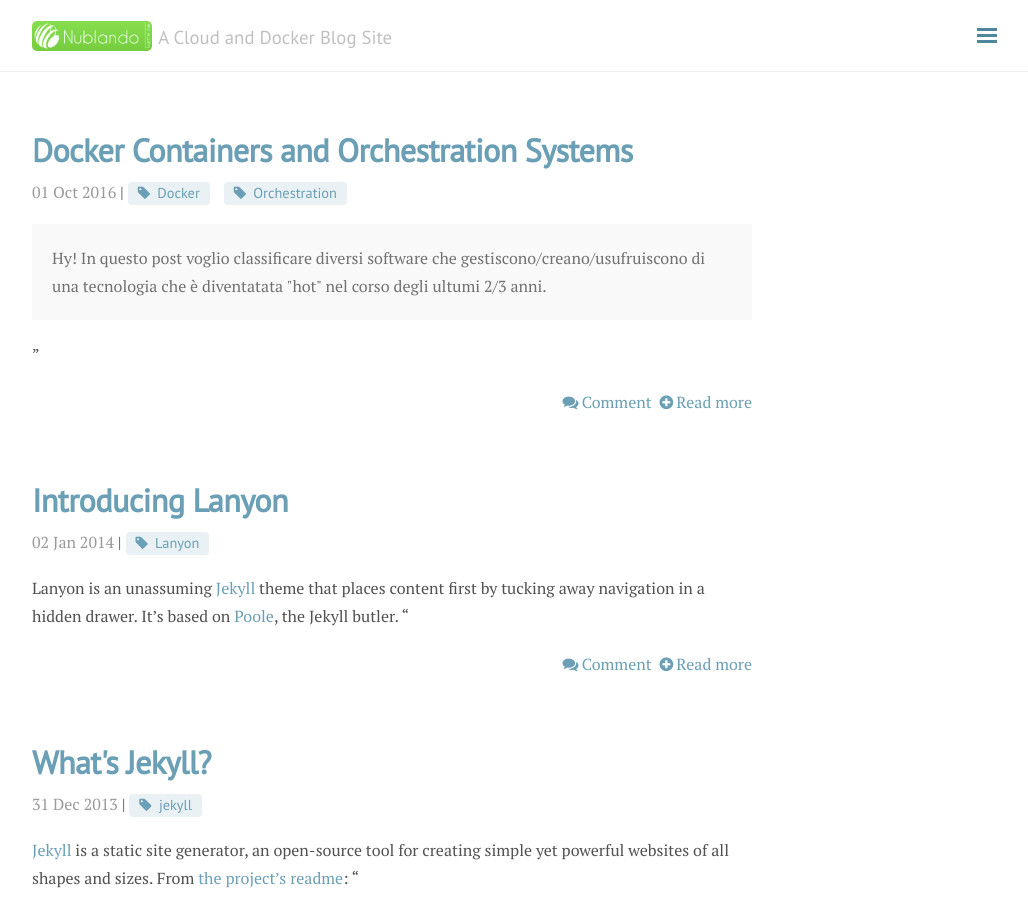
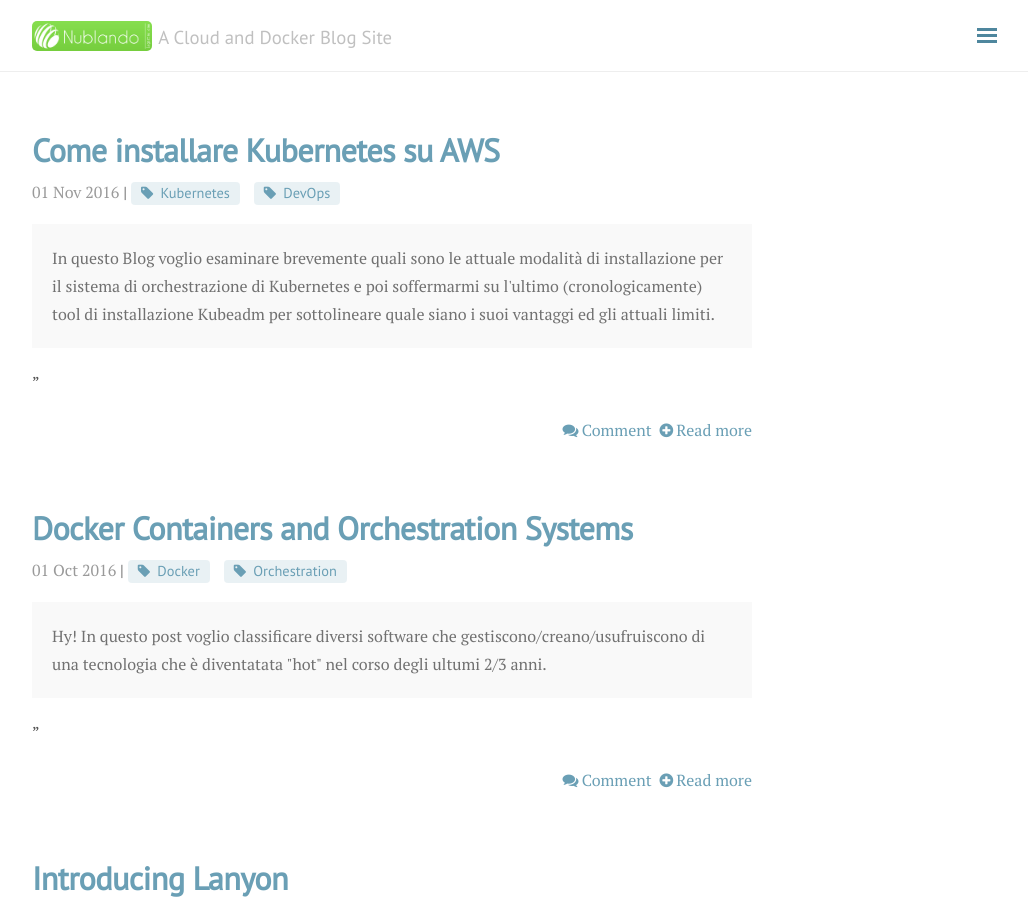
Before and after one commit to proj4spes/enri.github.io, a Jekyll site: the page built from blog/index.html, in a window 1280 px wide and 900 px high. Shown: the whole window, without its empty margins (248-1276 px from the left). Built offline with Jekyll 4.4.1, drawn with Linux system fonts in a browser that asks for light colours; nearby versions of some CDN libraries; the list of posts is cut into pages by our own code; comment, search, counter and statistics services are not loaded; some of the changed lines change nothing that is shown.

Commit message:
kube on aws with kubeadm

````diff
--- a/_config.yml
+++ b/_config.yml
@@ -53,8 +53,8 @@
 
 hero:
   image: /public/img/cloud-1.jpg
-  caption: The Cloud is pervasive .. although we do not realize.
-  Intro: A Blog Site to Explain to myself Cloud Concepts . Cloud is a computing abstraction  to accomplish new processes and analisys on a huge amount of data, often generated by the Cloud itself, but it is also a set of tools can be used to improve the Cloud's behaviour  itself. So i'd like to understand iin deep how these tools operate and then back to understand how they can be used to modify the current  life's processes.
+  caption: The Cloud is pervasive .. although we do not realize it.
+  Intro: A Blog Site to Explain to myself Cloud Concepts . Cloud is a computing abstraction  to accomplish new processes and analisys on a huge amount of data, often generated by the Cloud itself, but it is also a set of tools can be used to improve the Cloud's behaviour  itself. So i'd like to understand in deep how these tools operate and then back to understand how they can be used to modify the current  life's processes.
 # Puglins
 mathjax: true # whether support mathjax
 google_analytics_token: 'UA-00000000-1' # leave blank if you don't want google analytics
--- /dev/null
+++ b/_posts/2016-11-01-Kubernetes-on-AWS-with-Kubeadm.md
@@ -0,0 +1,391 @@
+---
+layout: post
+title: Come installare Kubernetes su AWS
+tags:
+- Kubernetes
+- DevOps
+categories:
+- Cloud
+---
+
+
+<div class="message">
+  In questo Blog voglio esaminare  brevemente quali sono le attuale modalità di installazione per il sistema di orchestrazione di Kubernetes  e poi soffermarmi
+su l'ultimo (cronologicamente) tool di installazione Kubeadm per sottolineare quale siano i suoi vantaggi ed gli attuali limiti.
+</div>
+"<!-- more -->"
+ Iniziamo con il dire che la parte di installazione di kubernetes ha una particolare imporanza per lo sviluppo (in termini di percentuali di mercato) per il prodotto in questione; questo per 2 motivi :
+-  il competitor attuale principale ovvero Docker essenzialmente viene installato, indipendentemente dal fatto che l'Host sia fisico  o in virtuale in Coud)   in 2 soli modi : a mano  (tramite il package manager di riferimento del OS Host ) o tramite Docker-Machine. Questo è possibile in quanto il cluster di  Docker (swarm) è "auto-contenente" (un esempio ne è  il load balancing interno) mentre la componente Docker engine è  lo standard DeFacto per i container ed è molto facile sia da installare sia da integrare in altri prodotti (semistrutturati come DCOS/Mesos ad esempio).
+
+ Questo in effetti  si traduce anche in  una strategia di sviluppo dei 2 prodotti  : ad applicazioni interagenti  (loosly coupled) per Docker od applicazione  a moduli strettamente connessi/integrati per kubernetes.
+
+- Kubernetes si presenta e si presenterà sempre più come piattaforma (di sviluppo/integrazione) di Container per altri sistemi di più ampio respiro (Openstack ad esempio) e per questo motivo (oltre a quelli sopracitati di strategia di sviluppo)  le modalità di installazioni/migrazioni della singola componente devono essere ben definite .
+
+Nonostante quanto detto attulamente kubernetes si installa in un quantità di maniere differenti a seconda della piattaforma ospitante (anche se in effetti si riducono essenzialmente a 2/3 modalità e  utilizzanti i soliti 2/3 tool di deployment..salt, ansible, chief oltre ai sistemi di template quali CloudFormation per i cloud Provider. Questo perchè effettivamente Kubernetes è un progetto più giovane rispetto a Docker , sia perchè la community è molto più vasta e meno controllata rispetto a quella di Docker sia perchè infine il livello di integrazione di kubernetes con i sistemi che lo "ospitano" è sicuramente superiore a quello di Docker ( e varia anche a secondo della piattaforma dove possiamo dire che ad oggi il livello di integrazione maggiore ovviamente si ha con Google Container Engine).
+
+Infine bisogna dire che comunque questa fase di anarchia giovanile stà velocemente  decrescendo infatti volendo idendificare tre fasi per installare kubernetes :
+
+1) Provisioning dei sistemi
+
+2) deployment delle componenti del sistema
+
+3) integrazione / riconoscimento / discovery/autenticazione delle componenti stesse
+
+la prima fase ovviamante manterrà delle differenze (magari nascoste da tool multi-provider quali Terraform) mentre le altre 2 fasi saranno risolte in modo univoco utilizzando tools quali **KubeAdm** o **Kops** che sfruttano i Manifest (come i Configuration Files ma per le componenti si sistema), gli oggetti Deamonset(.yaml) e  l'engine dei pod (kubelet ) per "costruire" il sistema.
+In questo Blog porterò l'esempio di un' installazione di un cluster kubernetes con il tool Kubeadm su Aws  illustrandone (secondo me ) i pregi ed i limiti.
+
+> Nella release 1.4 (settembre 2016) kubernetes introduce il comando Kubeadm, il quale riduce la fase di start del cluster a soli 2 comandi : kubeadm init (da eseguire sul nodo aster) e kubeadm join (da eseguire sui nodi worker) . Questi 2 comeandi corrispondono ale fasi 2) e 3) sopracitate, mentrec il provisioning dei nodi verrà effettuato con Terraform che creerà l'infrastruttura AWS-VPC, i nodi e lancerà (tramite "user data" Aws anche  i suddetti commandi .Tale semplificazione si è raggiunta anche tramite la creazione di package apt-get e yum per i principali componenti (kublet, kubeadm, kubectl, kubernetes-cni) e la creazione di Deamonset per molti add-ons ultimo tra i quali quello per la rete Weave nel nostro caso.
+Altra feature introdotta in alpha in rel.1.4 ed adottata da Kubeadm è il TLS boostrap API, ovvero una lib per facilitare l'attivazioni di TLS  verso la componente "API server" (sul master) da parte dei kubelet (sui nodi). Questa API richiede una firma di tipo Token Cryptato (costruito esternamente e inietttato sia nel master che nei nodi) per attivare le procedure di instaurazione dei TLS (csr-certificate signing request). Vediamo di seguito come installare il cluster.
+
+## Come installare
+
+### Prerequisiti
+
+Bisogna avere installato Terraform , aws cli (ed avere un account AWS ) , python
+
+### Macro step  per l'installazione
+
+- Generare il token :
+```bash
+ python -c 'import random; print "%0x.%0x" % (random.SystemRandom().getrandbits(3*8), random.SystemRandom().getrandbits(8*8))'
+```
+Il token verrà iniettato tramite Terraform nelle user_data delle istanze aws per il master ed i worker (nodi)
+
+- Generare le keys ssh
+``ssh-keygen -f k8s-kubeadm-test`` . le ssh-key verranno  installate su tutti i nodi
+
+- Esegui Terraform plan :
+``Terraform plan -var k8s-ssh-key="$(cat k8s-kubeadm-test.pub)" -var 'k8stoken=<token>'
+``
+- Esegui Terraform apply :
+``terraform apply  -var k8s-ssh-key="$(cat k8s-kubeadm-test.pub)" -var 'k8stoken=<token>'``
+
+- Collegati con ssh al master (vedi output di terraform) :``ssh ubuntu@$(terraform output ip o DNS ) -i k8s-kubeadm-test``
+
+
+- esegui sul master :
+ ``$ kubectl get nodes``
+per verificare che il cluster e tutti i worker siano attivi. La risposta dovrebbe essere simile alla seguente:
+
+{% highlight js %}
+NAME             STATUS    AGE
+ip-10-0-100-52   Ready     1d
+ip-10-0-100-53   Ready     1d
+ip-10-0-100-93   Ready     1d
+{% endhighlight %}
+
+**Complimenti se il risultato è quello qui sopra  hai appena installato un cluster di 2 nodi  kubernetes ed un master su altrettante istanze (VM os ubuntu 16.04) AWS .** Le istanze sono state attivate su 2 AZ differenti della region Irland (eu-west-1) in 2 subnet differenti . Inoltre, essendo la VPC non di default è stato attivato un internet gateway e relative tabelle di routing per le 2 subnet.
+**Ma...c'è sempre un ma, specialmente per i software rilasciati in alpha infatti tra i limiti più importanti  di kubeadm vi è l'impossibilità di creare loadBalancer (di tipo elb AWS gestito da kubernetes) e di supportare i PersistentVolume (integrabile con ebs AWS) oltre a non supportare un cluster di master (e di etcd) e un CA temporanea.**
+
+ Quindi se volessi creare un servizio che opera su più nodi dovrei dovrei definirmi un ingress usando sistemi quali nginx o  traefik oppure attivare l'ELB di Aws previo descrizione del servizio in qualche file di configurazione (da capire come fanno gli altri tools d'installazione!!) . Opto per una soluzione molto più semplice (anche se molto meno elegante) : creo un ASG (AutoScalingGroup) AWS , i worker li metto sotto l'ASG  e per ogni servizio kubernetes che creo (con TYPO= NodePort) aggiungo un listener ed  un healty check sulla porta (per il primo servizio creo ache l'elb) degli hosts che mi viene restituita dal "describe svc".
+> Intanto notiamo subito un particolare : se cambio il numero di istanze nell'ASG (aumentandolo di 1 ad esempio) usando terraform ( che mantiene lo stato ed esegue l'incremento) la nuova istanza esegue il "Kubeadm join" in user_data , quindi attiva il Daemonset di rete Weave ed a tutti gli effetti in cluster in rete con tutti gli altri nodi. Quindi Terraform (pur con qualche problema a mantenere lo stato a fronte di alcuni destroy) , in questo caso continua a mantenere lo stato -quindi continua ad essere documento di riferimento del cluster e allo stesso tempo è strumento di ampliamento (in termini di deployment di macchine fisiche) del cluster kubernetes (**Questa caratteristica è unica tra le modalità di installazione di kubernetes al di fuori di Google GCA , sia per features di Kubeadm sia per feature di terraform**)
+
+Vediamo ora il come viene effettuato il deployment AWS in terrraform ed il provisioning tramite user_data.
+{% highlight js %}
+
+/*
+test  kubeadm
+*/
+
+provider "aws" {
+  access_key = "${var.access_key}"
+  secret_key = "${var.secret_key}"
+  region     = "${var.region}"
+}
+
+# Key pair for the instances
+resource "aws_key_pair" "ssh-key" {
+  key_name = "k8s"
+  public_key = "${var.k8s-ssh-key}"
+
+  lifecycle {
+    create_before_destroy = true
+  }
+}
+
+resource "aws_vpc" "main" {
+    cidr_block = "10.0.0.0/16"
+    enable_dns_hostnames = true
+
+    tags {
+        Name = "TF_Kube"
+    }
+}
+
+resource "aws_internet_gateway" "gw" {
+    vpc_id = "${aws_vpc.main.id}"
+
+    tags {
+        Name = "TF_Kube"
+    }
+}
+
+resource "aws_route_table" "r" {
+    vpc_id = "${aws_vpc.main.id}"
+    route {
+        cidr_block = "0.0.0.0/0"
+        gateway_id = "${aws_internet_gateway.gw.id}"
+    }
+
+    depends_on = ["aws_internet_gateway.gw"]
+
+    tags {
+        Name = "TF_Kube"
+    }
+}
+
+resource "aws_route_table_association" "publicA" {
+    subnet_id = "${aws_subnet.publicA.id}"
+    route_table_id = "${aws_route_table.r.id}"
+}
+
+resource "aws_route_table_association" "publicB" {
+    subnet_id = "${aws_subnet.publicB.id}"
+    route_table_id = "${aws_route_table.r.id}"
+}
+
+
+resource "aws_subnet" "publicA" {
+    vpc_id = "${aws_vpc.main.id}"
+    cidr_block = "10.0.100.0/24"
+    availability_zone = "eu-west-1a"
+
+
+    tags {
+        Name = "TF_kube"
+    }
+}
+
+resource "aws_subnet" "publicB" {
+    vpc_id = "${aws_vpc.main.id}"
+    cidr_block = "10.0.101.0/24"
+    availability_zone = "eu-west-1b"
+
+
+    tags {
+        Name = "TF_kube"
+    }
+}
+
+
+resource "aws_security_group" "kubernetes" {
+  name = "kubernetes"
+  description = "Allow inbound ssh traffic"
+  vpc_id = "${aws_vpc.main.id}"
+
+  ingress {
+      from_port = 22
+      to_port = 22
+      protocol = "tcp"
+      cidr_blocks = ["0.0.0.0/0"]
+  }
+
+  ingress {
+      from_port = 0
+      to_port = 0
+      protocol = "-1"
+      cidr_blocks = ["10.0.100.0/24"]
+  }
+
+  ingress {
+      from_port = 0
+      to_port = 0
+      protocol = "-1"
+      cidr_blocks = ["10.0.101.0/24"]
+  }
+
+  egress {
+      from_port = 0
+      to_port = 0
+      protocol = "-1"
+      cidr_blocks = ["0.0.0.0/0"]
+  }
+
+  tags {
+    Name = "kubernetes"
+  }
+}
+
+data "template_file" "master-userdata" {
+    template = "${file("${var.master-userdata}")}"
+
+    vars {
+        k8stoken = "${var.k8stoken}"   			/* var d'ambiente per quando viene eseguita in init la user_data i.e. var rendered*/
+    }
+}
+
+data "template_file" "worker-userdata" {
+    template = "${file("${var.worker-userdata}")}"
+
+    vars {
+        k8stoken = "${var.k8stoken}"
+        masterIP = "${aws_instance.k8s-master.private_ip}" /* var d'ambiente per quando viene eseguita in init la user_data*/
+    }
+}
+
+resource "aws_instance" "k8s-master" {
+  ami           = "ami-0d77397e"
+  instance_type = "t2.micro"
+  subnet_id = "${aws_subnet.publicA.id}"
+  user_data = "${data.template_file.master-userdata.rendered}"
+  key_name = "${aws_key_pair.ssh-key.key_name}"
+  associate_public_ip_address = true                  /*  only to test*/
+  vpc_security_group_ids = ["${aws_security_group.kubernetes.id}"]
+
+   depends_on = ["aws_internet_gateway.gw"]
+
+  tags {
+      Name = "[TF] k8s-master"
+  }
+}
+
+
+
+/*resource "aws_elb" "web-elb" {
+  name = "my-load-balancer"
+   COMMENTATO : l'ELB lo CREAMO A MANO*/
+#  The same availability zone as our instances
+   #availability_zones = ["${split(",", var.availability_zones)}"]
+    /*security_groups = ["${aws_security_group.kubernetes.id}"]
+    subnets = ["${aws_subnet.publicA.id}","${aws_subnet.publicB.id}"]
+
+   listener {
+     instance_port     = 31409          in effetti l'elb si potrebbe creare a priori e
+     instance_protocol = "http"         quando crei il servizio inponi di usare la porta
+     lb_port           = 80             che hai usato qui -- a questo punto gestisci tu il
+					range di porte NodePort
+     lb_protocol       = "http"
+   }
+
+   health_check {
+     healthy_threshold   = 2
+     unhealthy_threshold = 2
+     timeout             = 3
+     target              = "HTTP:31409/"
+    interval            = 30
+  }
+
+
+} COMMENTATO : l'ELB lo CREAMO A MANO*/
+
+resource "aws_autoscaling_group" "web-asg" {
+#  availability_zones   = ["${split(",", var.availability_zones)}"]
+  name                 = "terraform-example-asg"
+  max_size             = "${var.asg_max}"
+  min_size             = "${var.asg_min}"
+  health_check_grace_period = 300
+  health_check_type = "EC2"
+  desired_capacity     = "${var.asg_desired}"
+  force_delete         = true
+  launch_configuration = "${aws_launch_configuration.web-lc.name}"
+#   load_balancers       = ["${aws_elb.web-elb.name}"]
+
+  vpc_zone_identifier = ["${aws_subnet.publicA.id}","${aws_subnet.publicB.id}"]
+  depends_on = ["aws_internet_gateway.gw"]
+  tag {
+    key                 = "Name"
+    value               = "web-asg"
+    propagate_at_launch = "true"
+  }
+}
+
+resource "aws_launch_configuration" "web-lc" {
+  name          = "terraform-example-lc"
+  image_id      = "ami-0d77397e"
+  instance_type = "t2.micro"
+  # Security group
+  security_groups = ["${aws_security_group.kubernetes.id}"]
+  user_data       = "${data.template_file.worker-userdata.rendered}"
+  key_name        = "${aws_key_pair.ssh-key.key_name}"
+  lifecycle {
+      create_before_destroy = true
+  }
+}
+
+{% endhighlight %}
+Vediamo ora come sono i file che vengono eseguiti durante l'init delle VM Master (template_file.master-userdata) e le VM worker lanciate dall'ASG (template_file.worker-userdata) rispettivamente.
+{% highlight js %}
+
+#!/bin/bash -v
+
+curl https://packages.cloud.google.com/apt/doc/apt-key.gpg | apt-key add -
+cat <<EOF > /etc/apt/sources.list.d/kubernetes.list
+deb http://apt.kubernetes.io/ kubernetes-xenial main
+EOF
+apt-get update
+apt-get install -y kubelet kubeadm kubectl kubernetes-cni
+curl -sSL https://get.docker.com/ | sh
+systemctl start docker
+
+kubeadm init --token=${k8stoken}
+
+kubectl apply -f https://git.io/weave-kube
+daemonset "weave-net" created
+{%endhighlight %}
+In questo file viene aggiornato il sistema APT  per poter scaricare l'ultima versione dei moduli kubernetes , quindi vengono installati tramite apt-get i moduli
+ kubelet kubeadm kubectl kubernetes-cni , viene installato docker engine e viene  attivato , quindi viene eseguito il comando kubeadm init con token passato tramite la variabile di terraform . Si noti che in questo momento nessun processo kubernetes (siamo in fase di boot del VM) è attivo ..Kubeadm (tra le altre cose) crea dei manifest file (/etc/kubernetes/manifests sul master) che descrivono le risorse per creare i pod di "sistema" relativi alle altre risorse (controller, api-server..).Questi file vengono letti da kubectl al suo boot ( fatto tramite systemd e quindi da lui monitorato e d eventualmente ristartato) e vengono creati (come pod) tutti i componenti di kubernetes. Quindi kubectl può lanciare (tramite le Api dell'API-server che a questo punto è attivo e "connesso" in TLS -ricordate il Token?- a kubectl) il deamonset di rete Weave.
+
+{% highlight js %}
+
+#!/bin/bash -v
+
+curl https://packages.cloud.google.com/apt/doc/apt-key.gpg | apt-key add -
+cat <<EOF > /etc/apt/sources.list.d/kubernetes.list
+deb http://apt.kubernetes.io/ kubernetes-xenial main
+EOF
+apt-get update
+apt-get install -y kubelet kubeadm kubectl kubernetes-cni
+curl -sSL https://get.docker.com/ | sh
+systemctl start docker
+
+for i in {1..50}; do kubeadm join --token=${k8stoken} ${masterIP} && break || sleep 15; done
+{%endhighlight %}
+Con questo file (eseguito  sui nodi Worker) vengono installate le solite componenti di kubernetes (kubectl sui nodi non serve ma comunque..) e viene lanciato il comando kubeadm -join..
+
+Dunque ora abbiamo il cluster funzionante e possiamo iniziare a creare deployments e servizi correlati. Eseguiamo i seguenti comandi :
+
+
+```bash
+$ kubectl run my-nginx --image=nginx --replicas=3 --port=80
+```
+Con questo comando abbiamo creato un deployment (astrazione di livello superiore del pod , contenente ad esempio il numer di replica dei pod ) contenente un solo container (contenente un'immagine di Nginx)
+
+```bash
+$ kubectl expose deployment my-nginx --port=80 --type=NodePort
+```
+Con questo comando "espongo" la porta 80 del pod su una porta dell'Host (all'interno di un range tra 30000-32767) ma equivale anche a creare  un "service" my-nginx.
+```bash
+$ kubectl describe service
+```
+Infatti avendo lanciato il comando opra ottengo questa risposta:
+Si noti il valore 30917 della proprietà NodePort.
+{% highlight js %}
+Name:                   my-nginx
+Namespace:              default
+Labels:                 run=my-nginx
+Selector:               run=my-nginx
+Type:                   NodePort
+IP:                     100.67.89.151
+Port:                   <unset> 80/TCP
+NodePort:               <unset> 30917/TCP
+Endpoints:              10.32.0.2:80,10.38.0.1:80,10.46.0.1:80
+Session Affinity:       None
+{%endhighlight %}
+Quindi abbiamo 3 pod in listen agli indirizzi indicati dalla proprietà Endpoints(in effetti sui relativi nodi sono in listen sulle porte 30917). Ora non  ci resta che create un Elb AWS che è in in listen su internet sulla porta 80 e che fà loadbalancing verso le porte 30917  con i comandi :
+
+La prima volta per creare l'elb e il listener sull'elb, e registrare le istanze attive nell'ASG (i worker di  kubernetes) all'elb.
+{% highlight js %}
+$ aws elb create-load-balancer --load-balancer-name my-load-balancer --listeners "Protocol=HTTP,LoadBalancerPort=80,InstanceProtocol=HTTP,InstancePort=30917" --subnets subnet-ae37fff5 subnet-3d847e01 --security-groups sg-8a6d78f0
+
+$ aws elb register-instances-with-load-balancer --load-balancer-name my-load-balancer --instances  i-0ecc5edc78cb62c32 i-03b5a350bf596efea i-004a082ea6b8ce783
+
+{% endhighlight  %}
+Le volte successive per aggiungere le porte dei servizi nuovi che hai aggiunto.
+{% highlight js %}
+$ aws elb create-load-balancer-listeners --load-balancer-name  my-load-balancer --listeners "Protocol=HTTP,LoadBalancerPort=81,InstanceProtocol=HTTP,InstancePort=xxxxx"
+{% endhighlight  %}
+**et nuv'là ...Les jeux sont faits** : esegui un http://<indirizzo DNS dell'elb> e vedrai la pagina di default di nginx.
+
+
+
+-----
````
